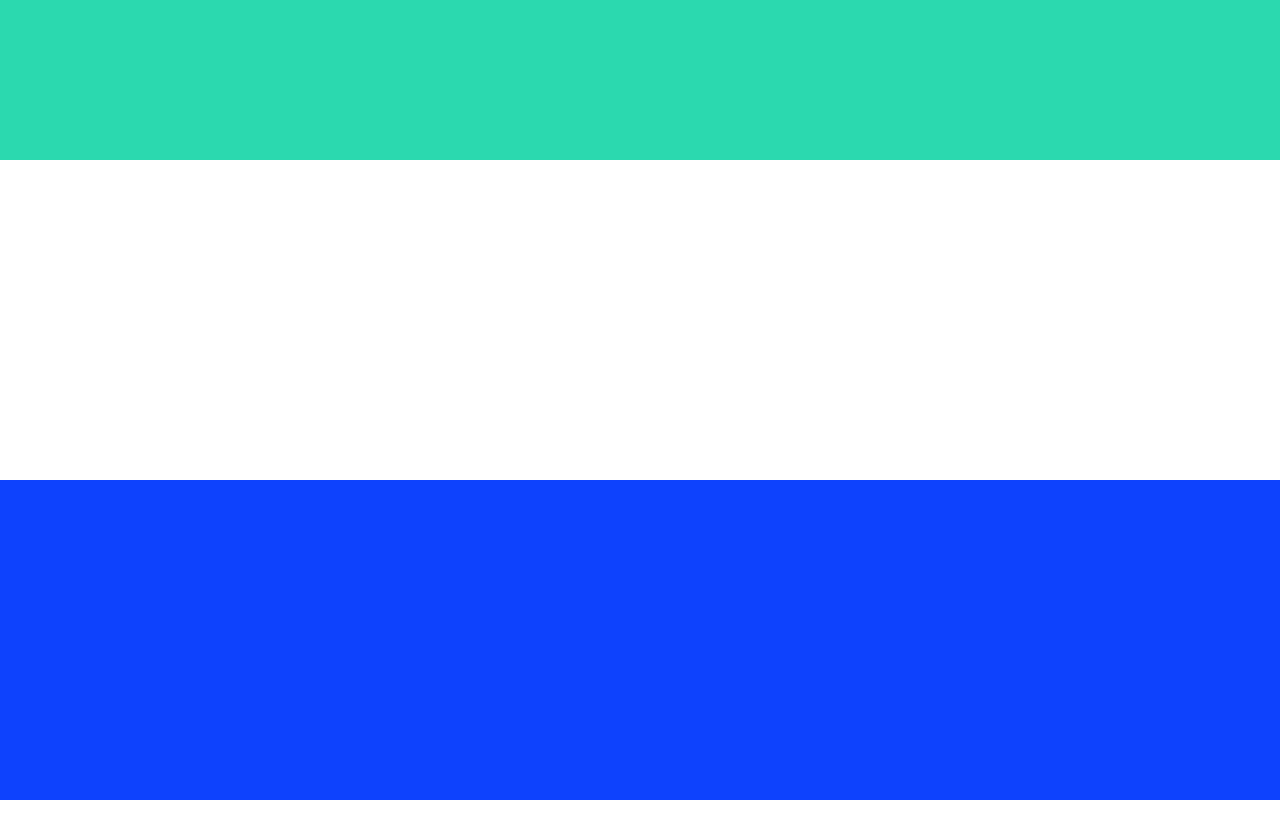
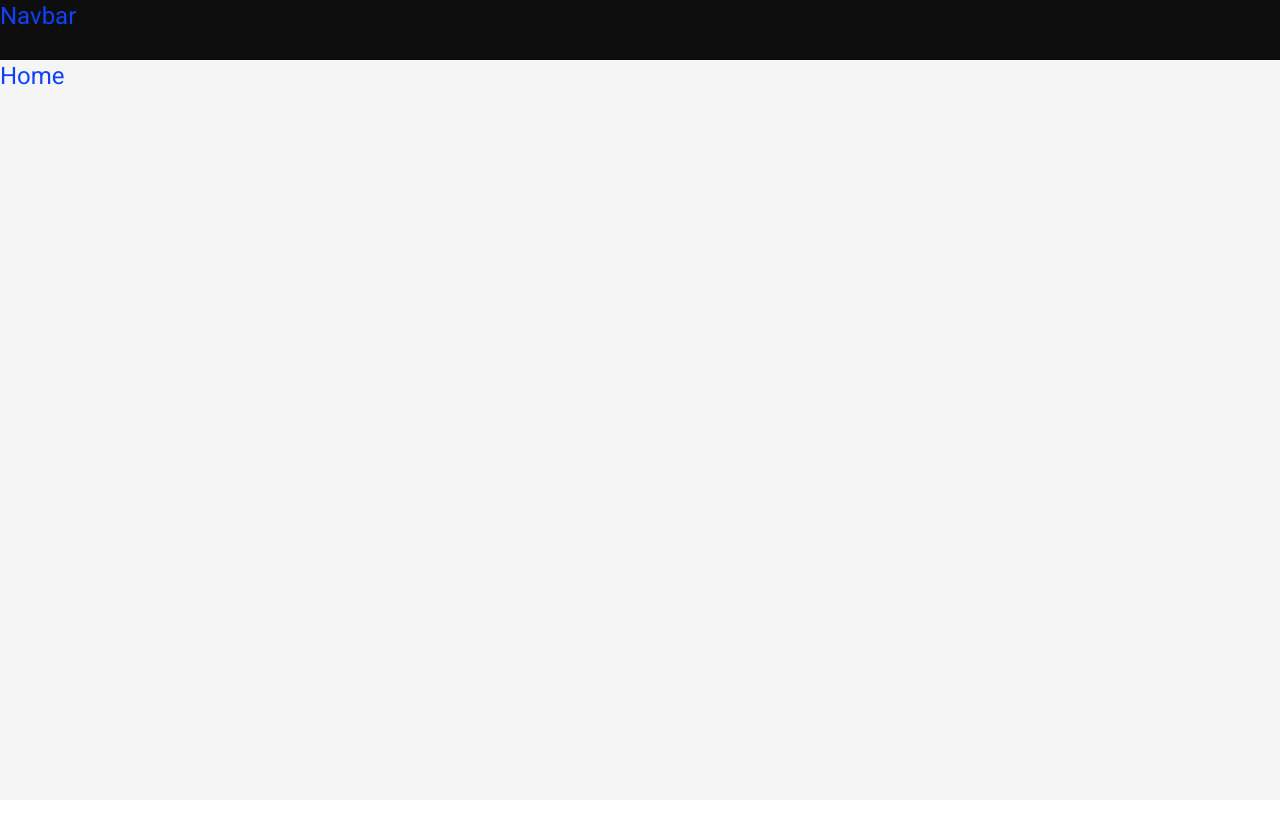
Before and after one commit to deelaka99/modern_walk, a React (Vite) app: page / in a window 1280 px wide. Shown: the top 838 px of the page. Before the commit the page ends 800 px from the top, so only its background shows below. Built offline with nearby package versions, Linux system fonts and the light colour scheme.

Commit message:
added react router dom for navigation between pages

```diff
--- a/package.json
+++ b/package.json
@@ -11,7 +11,8 @@
   },
   "dependencies": {
     "react": "^18.2.0",
-    "react-dom": "^18.2.0"
+    "react-dom": "^18.2.0",
+    "react-router-dom": "^6.22.0"
   },
   "devDependencies": {
     "@types/react": "^18.2.43",
--- a/src/App.jsx
+++ b/src/App.jsx
@@ -1,9 +1,22 @@
+import { Route, BrowserRouter as Router, Routes } from "react-router-dom";
+import Home from "./components/pages/Home";
+import Men from "./components/pages/Men";
+import Women from "./components/pages/Women";
+import Navbar from "./components/navbar/Navbar";
 function App() {
   return (
     <div className="text-2xl text-blue-font font-roboto bg-primary-background h-screen w-screen">
-      <div className="w-full h-1/5 bg-green-background"></div>
-      <div className="w-full h-2/5 bg-white"></div>
-      <div className="w-full h-2/5 bg-blue-font"></div>
+      <Router>
+        <div className="w-full h-[60px] bg-dark-font">
+          <Navbar />
+        </div>
+
+        <Routes>
+          <Route path="/" element={<Home />} />
+          <Route path="/mens-clothing" element={<Men />} />
+          <Route path="/womens-clothing" element={<Women />} />
+        </Routes>
+      </Router>
     </div>
   );
 }
--- /dev/null
+++ b/src/components/navbar/Navbar.jsx
@@ -0,0 +1,6 @@
+function Navbar() {
+  return (
+    <div className="text-blue-font">Navbar</div>
+  )
+}
+export default Navbar
--- /dev/null
+++ b/src/components/pages/Home.jsx
@@ -0,0 +1,10 @@
+import Navbar from "../navbar/Navbar";
+
+function Home() {
+  return (
+    <div className="text-blue-font w-full h-full">
+        Home
+    </div>
+  );
+}
+export default Home;
--- /dev/null
+++ b/src/components/pages/Men.jsx
@@ -0,0 +1,4 @@
+function Men() {
+  return <div className="text-blue-font">Men</div>;
+}
+export default Men;
--- /dev/null
+++ b/src/components/pages/Women.jsx
@@ -0,0 +1,4 @@
+function Women() {
+  return <div className="text-blue-font">Women</div>;
+}
+export default Women;
```
Also changed, not shown: src/components/categories/Categories.jsx (added), src/components/flashsale/FlashSale.jsx (added), 1 other file (tests, documents, lock files or other folders).
